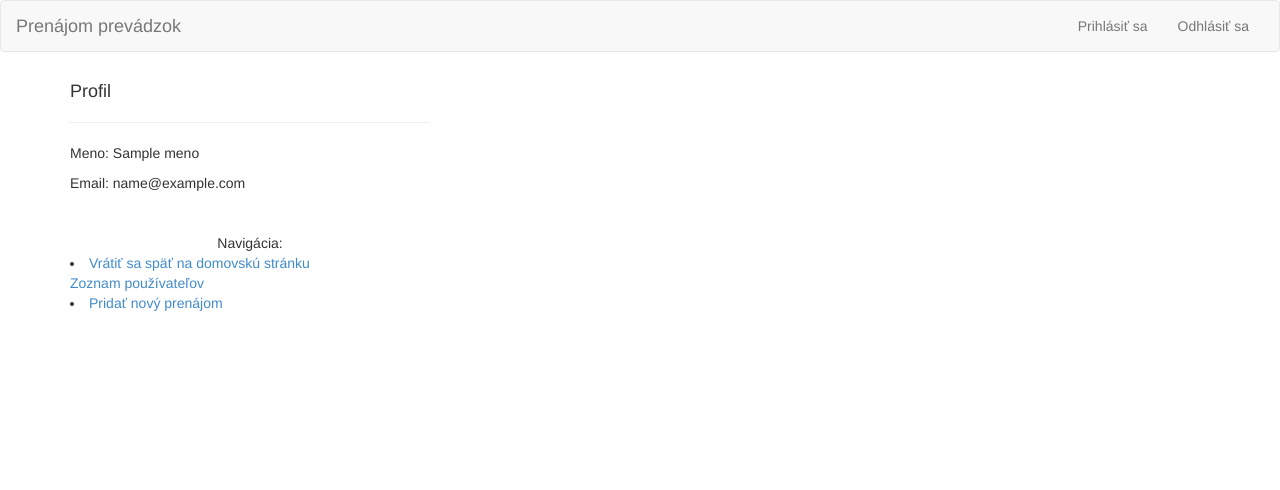
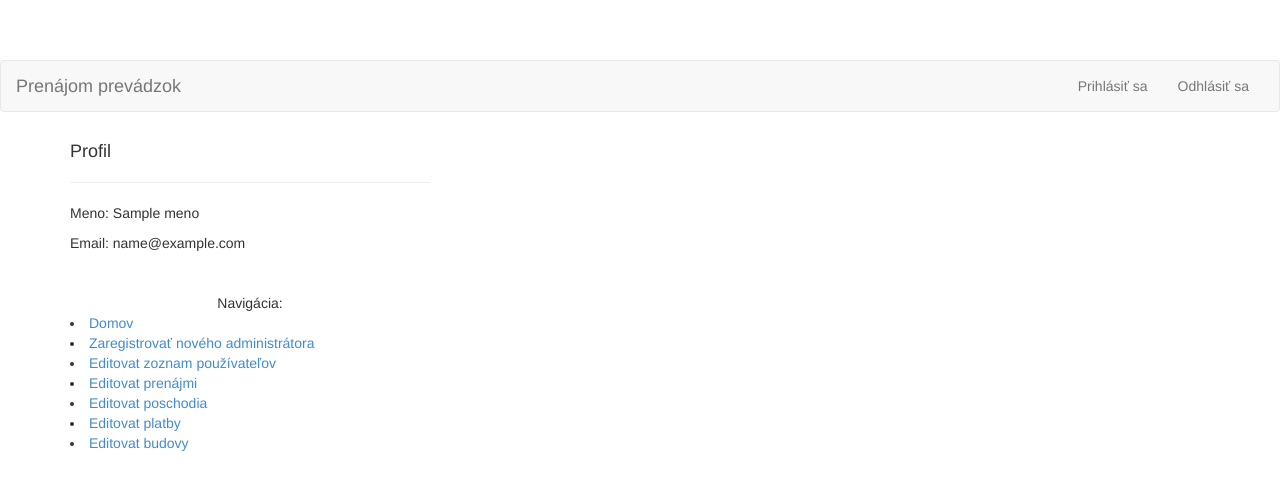
Before and after one commit to 8brano7/Prenajom, a CodeIgniter app: the page made by application/views/profile_view.php in a window 1280 px wide. Shown: the top 490 px of the page. Run offline with CodeIgniter, Linux system fonts and the light colour scheme; the template is opened without the code that fills it: most values are stand-ins (such as "Sample title", 1, 10 or a date in 2020).

Commit message:
Upravená administrátorská stránka na editovanie tabuľiek. Pridaný nový odkaz do navigácii.

```diff
--- a/application/controllers/login.php
+++ b/application/controllers/login.php
@@ -46,7 +46,7 @@ class login extends CI_Controller
             else
             {
                 echo "focking fail";
-				$this->session->set_flashdata('msg', '<div class="alert alert-danger text-center">Wrong Email-ID or Password!</div>');
+                $this->session->set_flashdata('msg', '<div class="alert alert-danger text-center">Prihlásiť sa môže iba administrátor!</div>');
                 redirect('login/index');
             }
         }
--- a/application/controllers/profile.php
+++ b/application/controllers/profile.php
@@ -5,6 +5,8 @@ class profile extends CI_Controller
 	{
 
 		parent::__construct();
+        $this->load->view('template/header');
+        $this->load->view('template/navigation');
 		$this->load->helper(array('url','html'));
 		$this->load->library('session');
 		$this->load->database();
--- a/application/views/home.php
+++ b/application/views/home.php
@@ -14,7 +14,7 @@
 
 
 
-<center><img src="assets/imgs/header.png"/><br <br /></form>
+<center><img src="http://bstudio.sk/images/header.png" alt="some_text">  <br /></form>
 </center>
 
 
--- a/application/views/login_view.php
+++ b/application/views/login_view.php
@@ -1,5 +1,8 @@
 <!DOCTYPE html>
 <html>
+<BR>
+<BR>
+<BR>
 <head>
     <meta charset="utf-8">
     <meta name="viewport" content="width=device-width, initial-scale=1.0">
@@ -58,7 +61,7 @@
     </div>
     <div class="row">
         <div class="col-md-4 col-md-offset-4 text-center">
-            Nový používateľ? <a href="<?php echo base_url(); ?>index.php/signup">Zaregistrujte sa tu!</a>
+
         </div>
     </div>
 </div>
--- a/application/views/profile_view.php
+++ b/application/views/profile_view.php
@@ -1,11 +1,23 @@
 <!DOCTYPE html>
 <html>
+
+
+
+<BR>
+<BR>
+
+<BR>
+
+
 <head>
     <meta charset="utf-8">
     <meta name="viewport" content="width=device-width, initial-scale=1.0">
     <title>Môj profil | Prenájom prevádzok</title>
     <link rel="stylesheet" href="<?php echo base_url("assets/css/bootstrap.css"); ?>">
 </head>
+
+
+
 <body>
 <nav class="navbar navbar-default" role="navigation">
     <div class="container-fluid">
@@ -45,9 +57,14 @@
             <center>
                 Navigácia:
             </center>
-            <li><a href="<?php echo base_url(); ?>index.php">Vrátiť sa späť na domovskú stránku</a></li
-            <li><a href="<?php echo base_url(); ?>index.php/databaza/pouzivatelia">Zoznam používateľov</a></li>
-            <li><a href="<?php echo base_url(); ?>index.php/databaza/prenajom">Pridať nový prenájom</a></li>
+            <li><a href="<?php echo base_url(); ?>index.php">Domov</a></li
+            <li><a href="<?php echo base_url(); ?>"></a></li>
+            <li><a href="<?php echo base_url(); ?>index.php/signup">Zaregistrovať nového administrátora</a></li>
+            <li><a href="<?php echo base_url(); ?>index.php/Databaza/admin_pouzivatelia">Editovat zoznam používateľov</a></li>
+            <li><a href="<?php echo base_url(); ?>index.php/Databaza/admin_prenajom">Editovat prenájmi</a></li>
+            <li><a href="<?php echo base_url(); ?>index.php/Databaza/admin_poschodie">Editovat poschodia</a></li>
+            <li><a href="<?php echo base_url(); ?>index.php/Databaza/admin_platby">Editovat platby</a></li>
+            <li><a href="<?php echo base_url(); ?>index.php/Databaza/admin_budova">Editovat budovy</a></li>
 
 
 
--- a/application/views/signup_view.php
+++ b/application/views/signup_view.php
@@ -1,5 +1,9 @@
 <!DOCTYPE html>
 <html>
+<BR>
+<BR>
+<BR>
+
 <head>
     <meta name="viewport" content="width=device-width, initial-scale=1.0">
     <title>Registrácia | Prenájom prevádzok</title>
--- a/application/views/template/navigation.php
+++ b/application/views/template/navigation.php
@@ -33,10 +33,9 @@
                             <?php if ($this->session->userdata('login')){ ?>
                                 <li><p class="navbar-text">Úspešne ste prihlásený <?php echo $this->session->userdata('meno'); ?></p></li>
                                 <li><a href="<?php echo base_url(); ?>index.php/home/logout">Odhlásiť sa</a></li>
-                                <li><a href="<?php echo base_url(); ?>index.php/profile/index">Profil</a></li>
+                                <li><a href="<?php echo base_url(); ?>index.php/profile/index">Administrácia</a></li>
                             <?php } else { ?>
                                 <li><a href="<?php echo base_url(); ?>index.php/login">Prihlásiť sa</a></li>
-                                <li><a href="<?php echo base_url(); ?>index.php/signup">Registrovať sa</a></li>
                             <?php } ?>
 
 
@@ -61,6 +60,7 @@
                     <li><a href="<?php echo site_url("Home/contact"); ?>">Kontakt</a></li>
                     <li><a href="<?php echo site_url("databaza/pouzivatelia"); ?>">Zoznam používateľov</a></li>
                     <li><a href="<?php echo site_url("databaza/prenajom"); ?>">Prenájom</a></li>
+                    <li><a href="<?php echo site_url("databaza/poschodie"); ?>">Poschodia</a></li>
                     <li><a href="<?php echo site_url("databaza/platby"); ?>">Platby</a></li>
                     <li><a href="<?php echo site_url("databaza/budova"); ?>">Budovy</a></li>
 
```
Also changed, not shown: application/controllers/signup.php (indentation only). Lines whose indentation alone changed are shown as unchanged.
